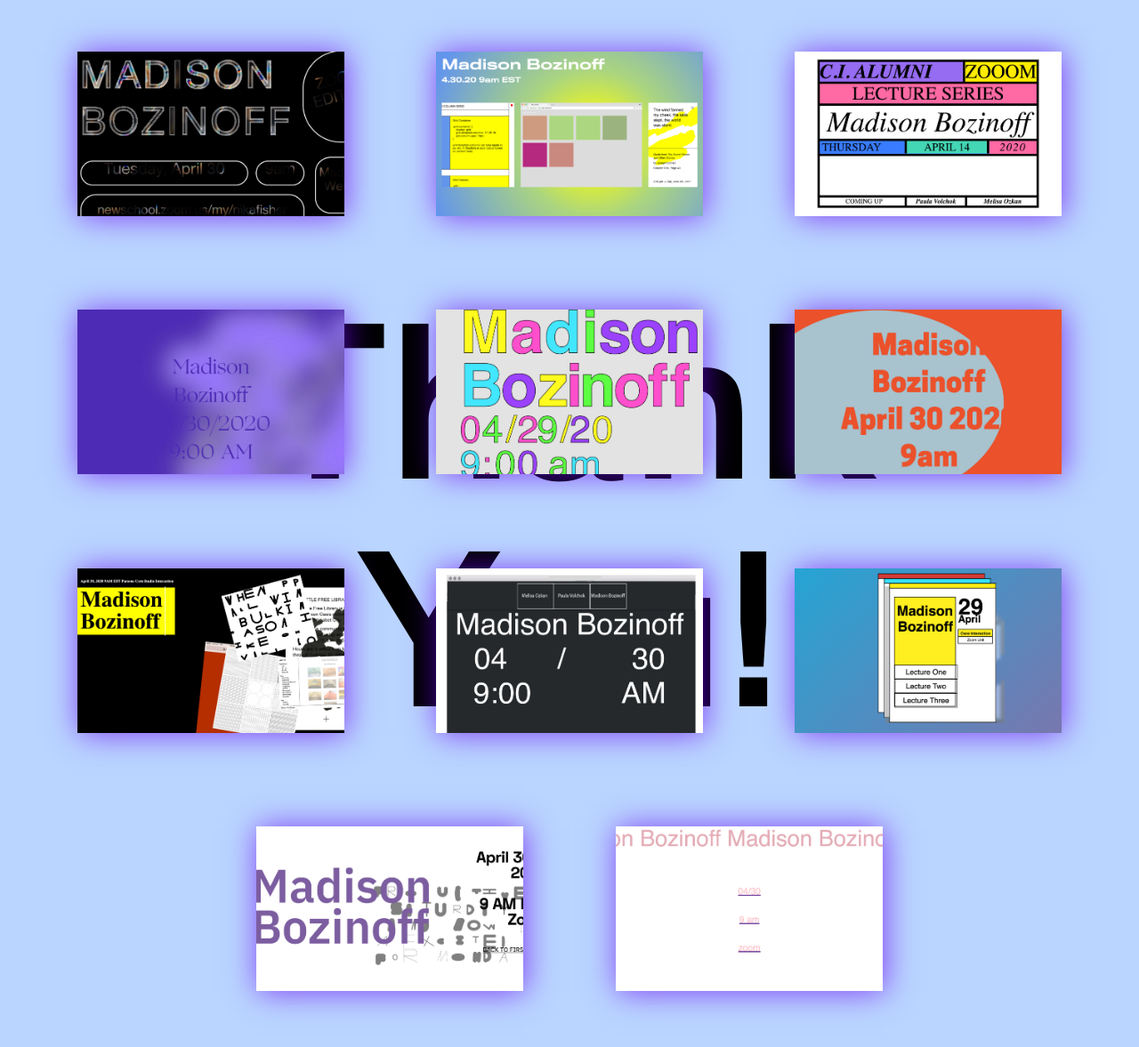
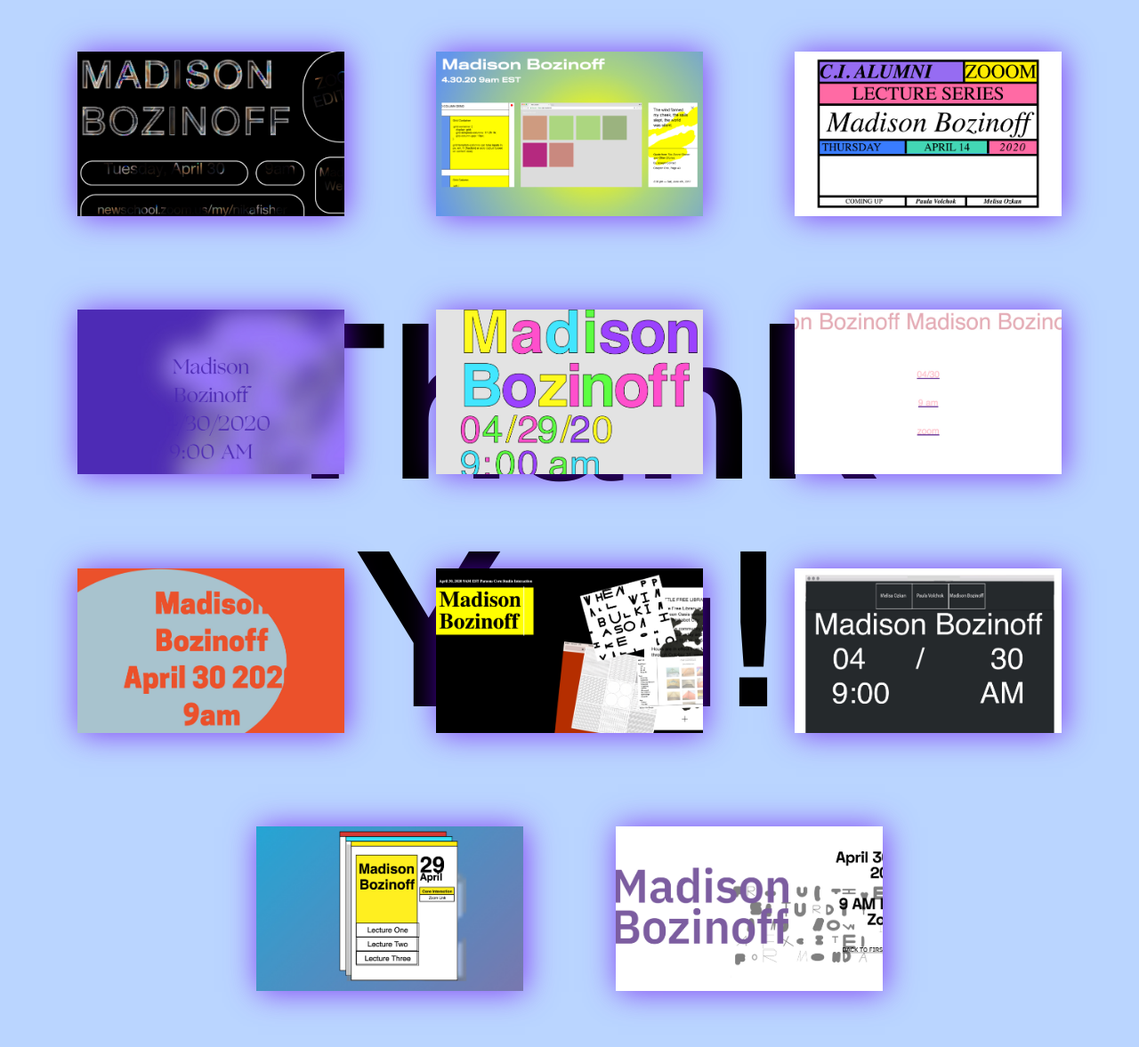
Before and after one commit to dylanfisher/ci20, a Jekyll site: the page guest-lectures/madison/index.html, which Jekyll copies as it is, in a window 1280 px wide and 1177 px high. Shown: the whole window at 89% size. Built offline with Jekyll 4.4.1, drawn with Linux system fonts in a browser that asks for light colours; some web fonts are replaced.

```diff
--- a/guest-lectures/madison/index.html
+++ b/guest-lectures/madison/index.html
@@ -24,6 +24,9 @@
       <a href="https://danielarrr.github.io/poster2/index2.html" target="_blank">
         <img src="assets/img/daniela.jpg">
       </a>
+      <a href="https://emilypopovitz.github.io/projects/poster-series/index-3.html" target="_blank">
+        <img src="assets/img/emily.jpg">
+      </a>
       <a href="https://ethanhalpern.github.io/projects/posters/madison.html" target="_blank">
         <img src="assets/img/ethan.jpg">
       </a>
@@ -39,9 +42,6 @@
       <a href="https://allisonyick.github.io/projects/poster-series/madison-bozinoff/index.html" target="_blank">
         <img src="assets/img/allison.jpg">
       </a>
-      <a href="https://emilypopovitz.github.io/projects/poster-series/index-3.html" target="_blank">
-        <img src="assets/img/emily.jpg">
-      </a>
     </div>
   </div>
   <div class="background">
```
